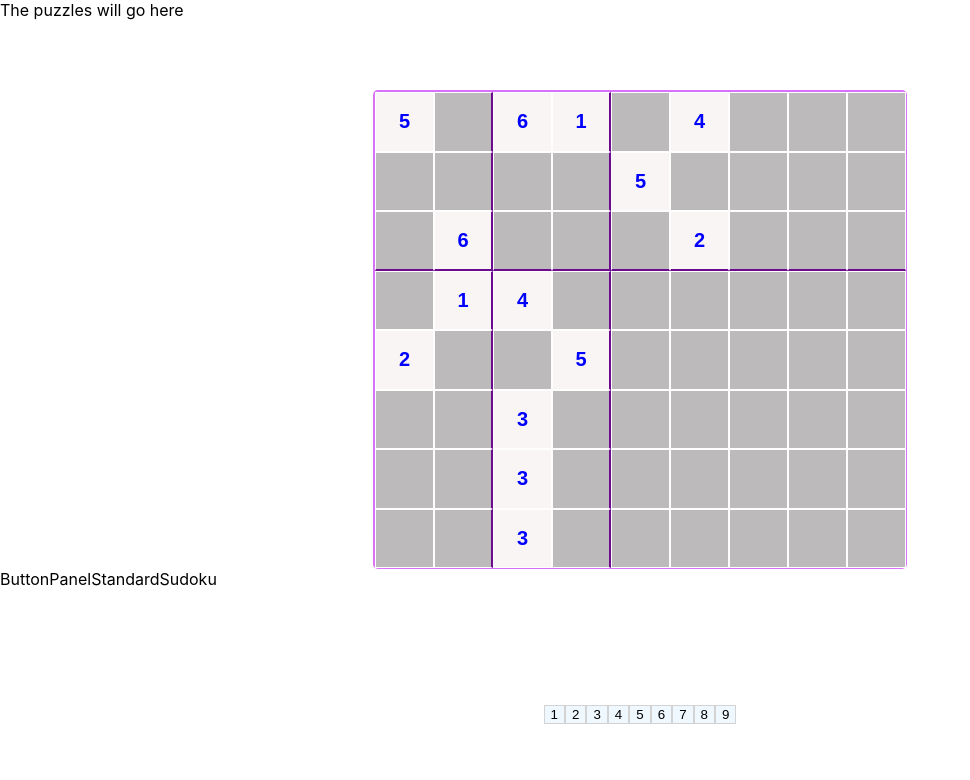
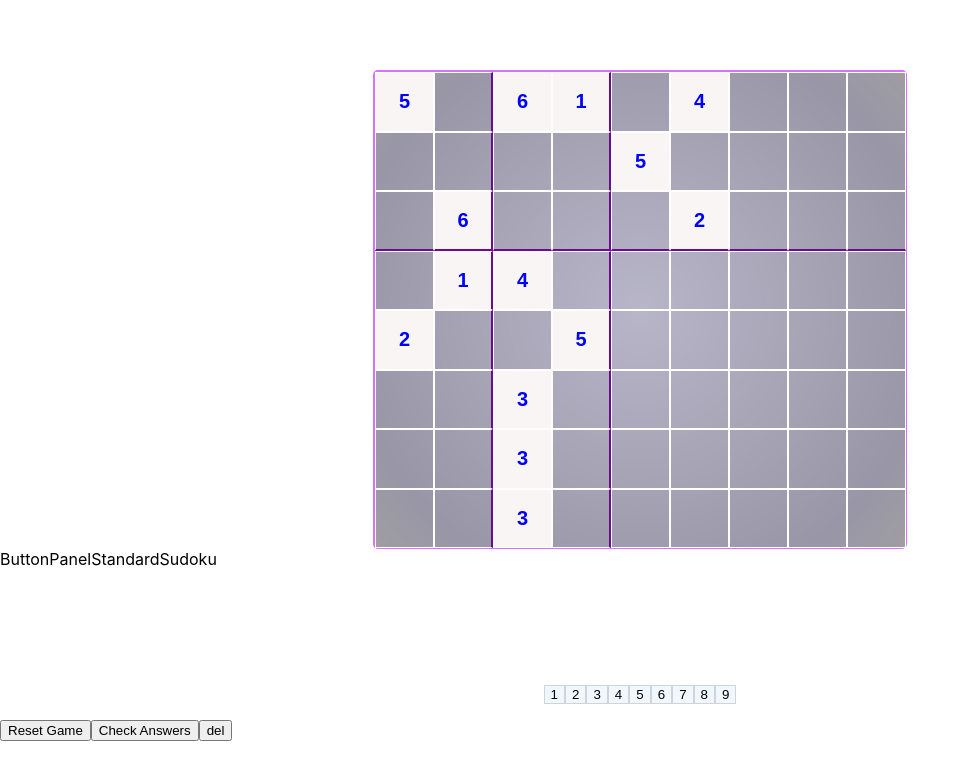
Before and after one commit to SaraDonaldson/portfolio-sudoku, a React (Create React App) app: page / in a window 1280 px wide. Shown: the top 780 px of the page, without its empty margins (0-970 px from the left). Built offline with nearby package versions, Linux system fonts and the light colour scheme.

Commit message:
adding other functional buttons

```diff
--- a/src/Components/GameBoardStandardSudoku.jsx
+++ b/src/Components/GameBoardStandardSudoku.jsx
@@ -48,59 +48,60 @@ function GameBoardStandardSudoku() {
           setActivateCheck(false);
          };
 
-    // function checkGame (){
-    //     let incorrectAnswers= [];
-    //     let correct= 0;
-    //     let solutionKey= solutionData;
-    //     let userKey= userData;
-    //     console.log("checkgame function started");
-    //     if (solutionKey === userKey){
-    //     console.log("Everything is correct!");
-    //     //pause timer, save time
-    //     //start Game is won function
-    //  }
-    // else{
-    //     for(let i= 0; i <= 5; i++){
-    //         for(let j=0; j<= 5; j++){
-    //         if (solutionKey[i][j] !== userKey[i][j]){
-    //             let xstring = i.toString();
-    //             let ystring = j.toString();
-    //             incorrectAnswers.push(xstring+ystring);
-    //         } else if (solutionKey[i][j] === userKey[i][j]){
-    //             correct+=1;
-    //         }
-    //         }
-    //     }    console.log("number of correct answers:", correct);
-    //         console.log("number of incorrect answers:", incorrectAnswers.length);
-    //         console.log("incorrect: ", incorrectAnswers);
-    //         setIncorrectTiles(incorrectAnswers);
-    //         setActivateCheck(true);
-    //          return incorrectAnswers;
+    function checkGame (){
+        let incorrectAnswers= [];
+        let correct= 0;
+        let solutionKey= solutionData;
+        let userKey= game;
+        console.log("checkgame function started");
+        if (solutionKey === userKey){
+        console.log("Everything is correct!");
+        //pause timer, save time
+        //start Game is won function
+     }
+    else{
+        for(let i= 0; i <= 5; i++){
+            for(let j=0; j<= 5; j++){
+            if (solutionKey[i][j] !== userKey[i][j]){
+                let xstring = i.toString();
+                let ystring = j.toString();
+                incorrectAnswers.push(xstring+ystring);
+            } else if (solutionKey[i][j] === userKey[i][j]){
+                correct+=1;
+            }
+            }
+        }    console.log("number of correct answers:", correct);
+            console.log("number of incorrect answers:", incorrectAnswers.length);
+            console.log("incorrect: ", incorrectAnswers);
+            setIncorrectTiles(incorrectAnswers);
+            setActivateCheck(true);
+             return incorrectAnswers;
+            }
+        }
 
 
+    function deleteNumber(){
+        console.log("del number started");
+        console.log("x axis: ", objectX);
+        console.log("y axis: ", objectY);
+          if (startData[objectX][objectY] === 0){
+              game[objectX][objectY] = 0;}
+              setActivateCheck(false);
+         }
 
-    // function deleteNumber(){
-    //     console.log("del number started");
-    //     console.log("x axis: ", objectX);
-    //     console.log("y axis: ", objectY);
-    //       if (startData[objectX][objectY] === 0){
-    //           userData[objectX][objectY] = 0;}
-    //           setActivateCheck(false);
-    //      }
+    function resetBoard (){
+       let initial= startData
+       let user= game;
+       console.log("reset board function started");
 
-    // function resetBoard (){
-    //    let initial= startData
-    //    let user= userData;
-    //    console.log("reset board function started");
-
-    //    for(let i= 0; i <= 5; i++){
-    //        for(let j=0; j<= 5; j++){
-    //        if (initial[i][j] !== user[i][j]){
-    //            user[i][j]=0;
-    //        } } }
-    //        //reset timer
-    //        setActivateCheck(false);
-    //     }
+       for(let i= 0; i <= 5; i++){
+           for(let j=0; j<= 5; j++){
+           if (initial[i][j] !== user[i][j]){
+               user[i][j]=0;
+           } } }
+           //reset timer
+           setActivateCheck(false);
+        }
 
 
   return (
@@ -124,11 +125,11 @@ function GameBoardStandardSudoku() {
         />
 
 
-        {/* <div className="checking-buttons">
+        <div className="checking-buttons">
             <button type="button" onClick={(e)=>resetBoard()}>Reset Game</button>
             <button type="button" onClick={(e)=>checkGame()}>Check Answers</button>
             <button type="button" onClick={(e)=>deleteNumber()}>del</button>
-        </div> */}
+        </div>
 
     </div>
   )
--- a/src/Screens/PuzzleScreen.jsx
+++ b/src/Screens/PuzzleScreen.jsx
@@ -5,7 +5,6 @@ import GameBoardStandardSudoku from '../Components/GameBoardStandardSudoku'
 export default function PuzzleScreen() {
   return (
     <div>
-      The puzzles will go here
 
         <GameBoardStandardSudoku/>
 
--- a/src/StyleSheets/standardsudoku.css
+++ b/src/StyleSheets/standardsudoku.css
@@ -86,7 +86,7 @@ p{
     overflow: hidden;
     padding: none !important;
     border-radius: none;
-    background-color: rgb(188, 186, 186);
+    background-color: rgba(188, 186, 186, 0.788);
 }
 
 button {
```
